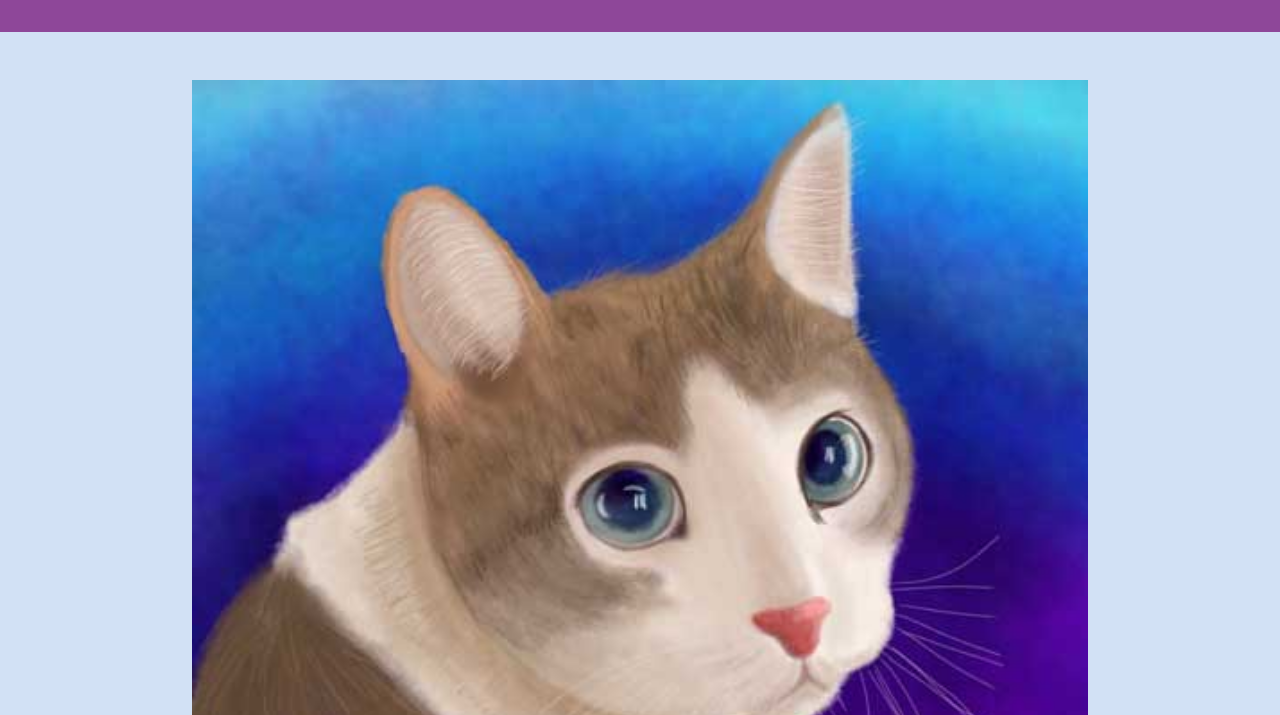
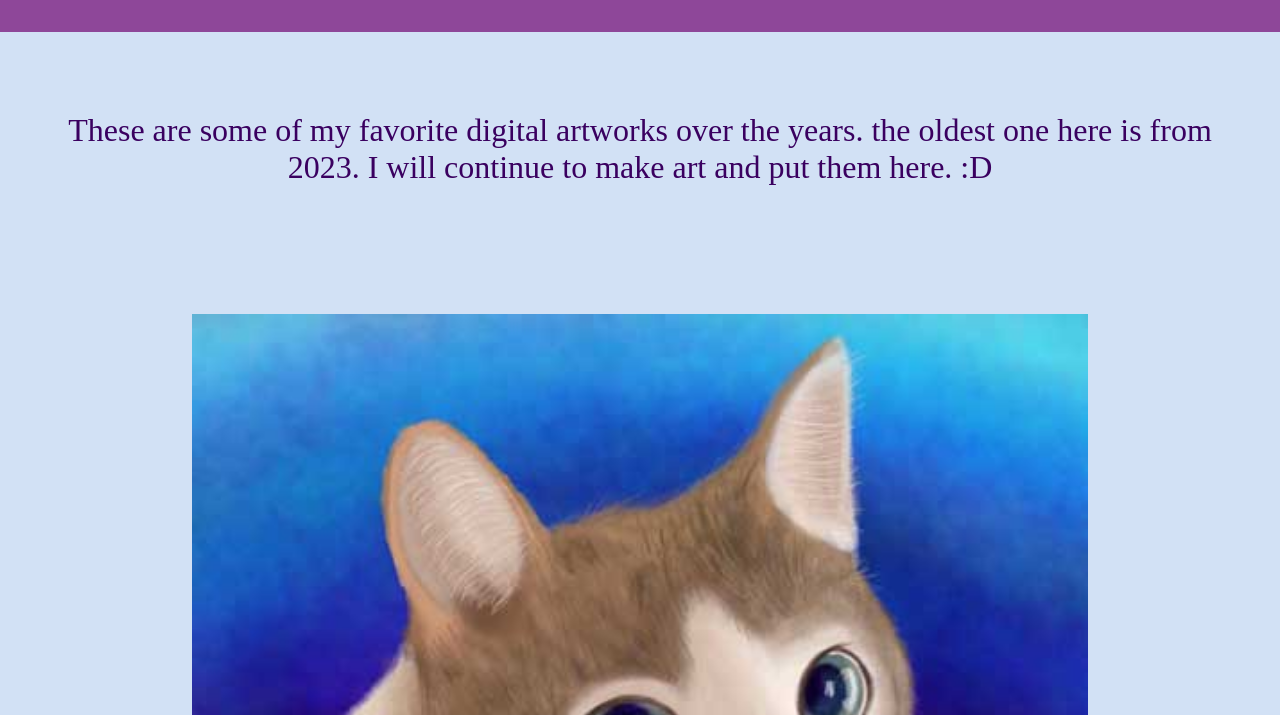
Before and after one commit to JackelynO/Jackelyn-Website, a plain HTML site: page Digitalart.html in a window 1280 px wide. Shown: the part 85-800 px from the top of the page. Drawn offline with Linux system fonts and the light colour scheme.

Commit message:
updated commission form and digital art

```diff
--- a/Digitalart.html
+++ b/Digitalart.html
@@ -16,6 +16,10 @@
         <a href="Commisionform.html"> Commisions!</a>
       </nav>
     </header>
+    <p class="paragraph">
+      These are some of my favorite digital artworks over the years. the oldest
+      one here is from 2023. I will continue to make art and put them here. :D
+    </p>
     <section class="Pictures">
       <img alt="cat" class="catpicture" src="./assets/cat-drawing.jpg" />
       <img alt="collage-for-art-app" src="./assets/collage-for-Art-app.jpg" />
--- a/styled.css
+++ b/styled.css
@@ -7,6 +7,10 @@
 }
 img {
   width: 100%;
+}
+.paragraph {
+  padding: 3rem;
+  text-align: center;
 }
 .catpicture {
   padding-top: 3rem;
```
Also changed, not shown: stylec.css (+9 -1 lines).
